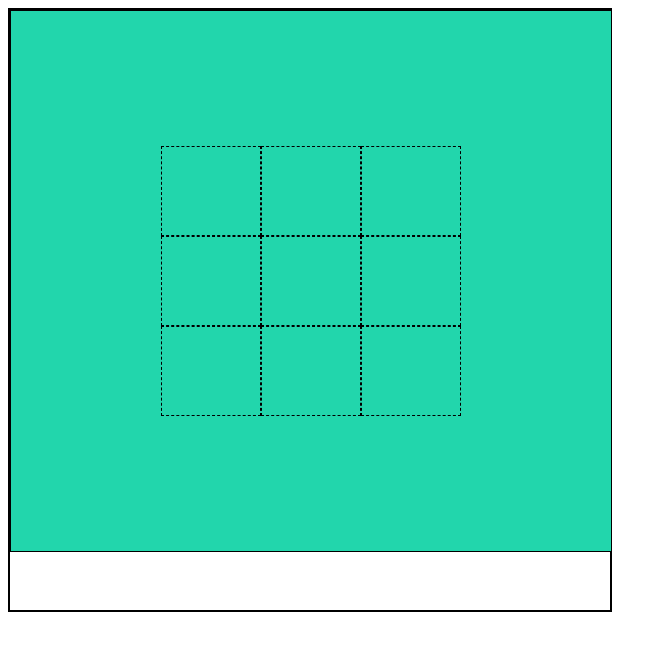
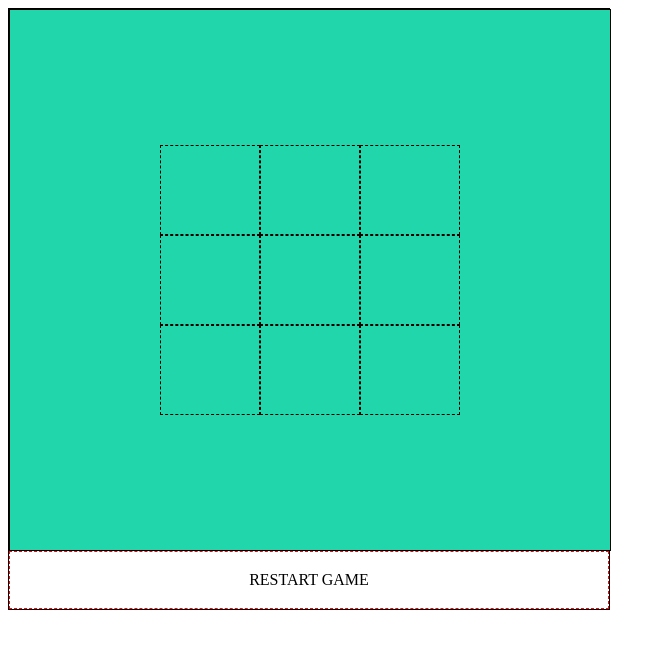
Before and after one commit to nickcobbett/tic-tac-toe, a plain HTML site: page index.html in a window 1280 px wide. Shown: the whole page, without its empty margins (0-667 px from the left). Drawn offline with nearby package versions, Linux system fonts and the light colour scheme.

Commit message:
basic functionality implemented

```diff
--- a/index.html
+++ b/index.html
@@ -95,6 +95,9 @@
           </div>
         </div>
       </div>
+      <div class="game--restart--parent">
+        <div class="game--restart--child">RESTART GAME</div>
+      </div>
     </div>
 
 
--- a/index.js
+++ b/index.js
@@ -11,3 +11,7 @@ $('.game--cell').one('click', function() {
 
   even = !even;
 });
+
+$('.game--restart--parent').click(function() {
+  location.reload();
+});
--- a/main.css
+++ b/main.css
@@ -1,9 +1,11 @@
 .game {
-  border: 2px solid black;
+  border: 1px solid black;
   max-width: 600px;
   max-height: 600px;
   width: 90vw;
   height: 90vw;
+  display: flex;
+  flex-direction: column;
 }
 
 .game--field {
@@ -59,3 +61,17 @@
   position: absolute;
   visibility: hidden;
 }
+
+.game--restart--parent {
+  flex: 1;
+  display: flex;
+  justify-content: center;
+  align-items: center;
+  align-content: center;
+  border: 1px dashed red;
+}
+
+.game--restart--child {
+  text-align: center;
+  flex: 1;
+}
```
